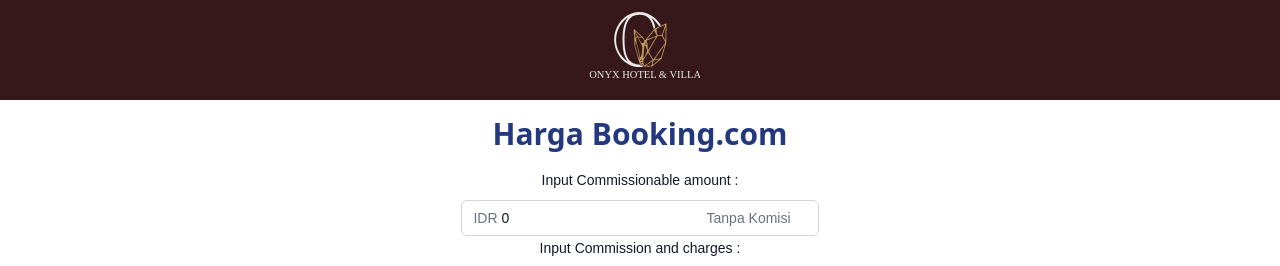
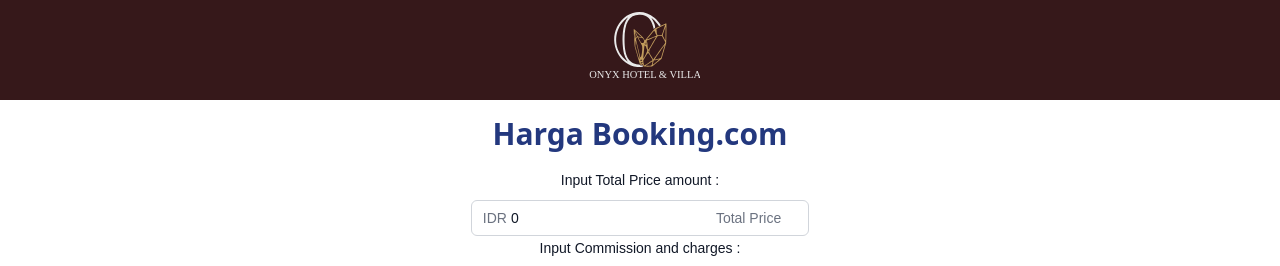
Before and after one commit to Nearfast9/ratecheck-booking, a Next.js app: page / in a window 1280 px wide. Shown: the top 266 px of the page. Built offline with nearby package versions, Linux system fonts and the light colour scheme.

Commit message:
page.tsx

```diff
--- a/app/page.tsx
+++ b/app/page.tsx
@@ -25,7 +25,7 @@
           <div className="items-center justify-center place-items-center">
               {/*FORM INPUT HARGA*/}
               <label htmlFor="price" className="block text-sm/6 font-medium text-gray-900">
-                  Input Commissionable amount :
+                  Input Total Price amount :
               </label>
                   <div className="mt-2">
                       <div className="max-w-[500px] flex items-center rounded-md bg-white pl-3 outline outline-1 -outline-offset-1 outline-gray-300 has-[input:focus-within]:outline has-[input:focus-within]:outline-2 has-[input:focus-within]:-outline-offset-2 has-[input:focus-within]:outline-indigo-600">
@@ -43,7 +43,7 @@
                                       aria-label="price"
                                       className="col-start-1 row-start-1 w-full appearance-none rounded-md py-1.5 pl-3 pr-7 text-base text-gray-500 placeholder:text-gray-400 focus:outline focus:outline-2 focus:-outline-offset-2 focus:outline-indigo-600 sm:text-sm/6"
                                       >
-                                      <p>Tanpa Komisi</p>
+                                      <p>Total Price</p>
                                       </div>
                                   </div>
                       </div>
```
